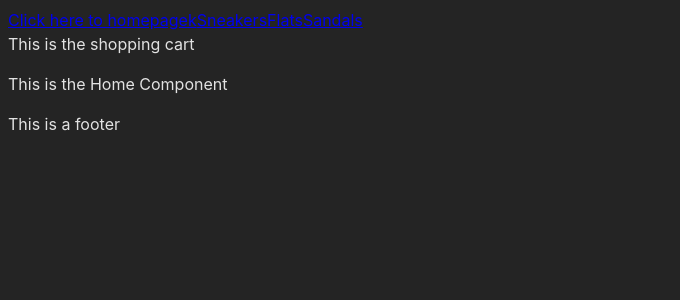
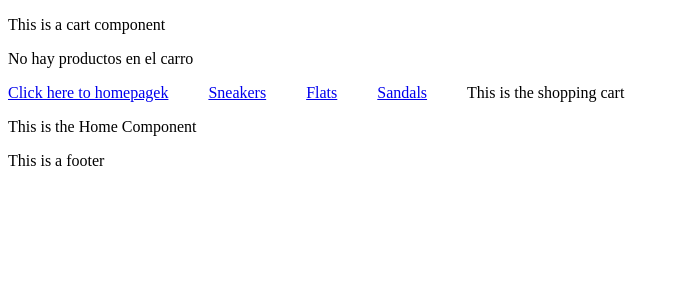
Before and after one commit to matalvarez10/Shopping-cart, a React (Vite) app: page / in a window 1280 px wide. Shown: the top 300 px of the page, without its empty margins (0-680 px from the left). Built offline with nearby package versions, Linux system fonts and the light colour scheme.

Commit message:
First Cart implementation

```diff
--- a/src/App.tsx
+++ b/src/App.tsx
@@ -1,12 +1,11 @@
 import { useState, useEffect } from "react";
 import { IProductData } from "./interfaces/productData.interface";
-import NavBarComponent from "./components/navbarComponent";
-import FooterComponent from "./components/footerComponent";
 import { ProductContext } from "./contexts/productContext";
+import LayoutComponent from "./components/layoutComponents/layoutComponent";
 
-import { Outlet } from "react-router-dom";
 function App() {
   const [productData, setProductData] = useState<IProductData[]>([]);
+
   useEffect(() => {
     fetch("../db/products.json")
       .then((response) => response.json())
@@ -17,17 +16,7 @@ function App() {
 
   return (
     <ProductContext.Provider value={productData}>
-      <NavBarComponent/>
-      <Outlet/>
-{/*         {productData
-          .filter((x) => x.category == "sandals")
-          .map((product) => (
-            <>
-              <p>{product.title}</p>
-              <img src={product.img} alt="product" />
-            </>
-          ))} */}
-          <FooterComponent/>
+      <LayoutComponent />
     </ProductContext.Provider>
   );
 }
--- /dev/null
+++ b/src/components/cartComponent.tsx
@@ -0,0 +1,25 @@
+import { useContext } from "react";
+import { CartContext } from "../contexts/cartContext";
+
+const CartComponent = () => {
+  const cartProducts = useContext(CartContext);
+  console.log(cartProducts);
+  //const totalCart = cartProducts.
+  return (
+    <>
+      <p>This is a cart component</p>
+      {cartProducts.length === 0 ? (
+        <p>No hay productos en el carro</p>
+      ) : (
+        <>
+          {cartProducts.map((product) => (
+            <p>{product.title}</p>
+          ))}
+          <p>TOTAL : XD</p>
+        </>
+      )}
+    </>
+  );
+};
+
+export default CartComponent;
--- /dev/null
+++ b/src/components/layoutComponents/layoutComponent.tsx
@@ -0,0 +1,28 @@
+import { Outlet } from "react-router-dom";
+import { useState } from "react";
+import CartComponent from "../cartComponent";
+import NavBarComponent from "./navbarComponent";
+import FooterComponent from "./footerComponent";
+import { CartContext } from "../../contexts/cartContext";
+import { IProductData } from "../../interfaces/productData.interface";
+
+const LayoutComponent = () => {
+  const [cartData, setCartData] = useState<IProductData[]>([]);
+  const handleCartData = (newValue: IProductData) => {
+    setCartData((prevData) => {
+      return [...prevData, newValue];
+    });
+  };
+  console.log(cartData);
+
+  return (
+    <CartContext.Provider value={cartData}>
+      <CartComponent />
+      <NavBarComponent />
+      <Outlet context={handleCartData} />
+      <FooterComponent />
+    </CartContext.Provider>
+  );
+};
+
+export default LayoutComponent;
--- a/src/components/listProductsComponent.tsx
+++ b/src/components/listProductsComponent.tsx
@@ -1,13 +1,21 @@
 import { IProductData } from "../interfaces/productData.interface";
+import { useOutletContext } from "react-router-dom";
 
+interface IListProductsProps{
+  products : IProductData[];
+}
 
-const ListProductComponents = ({products}:{products : IProductData[]}) => {
+const ListProductComponents:React.FC<IListProductsProps> = ({products}) => {
+  const handleCartData : (newValue: IProductData) => void = useOutletContext();
     return ( <>
     {products.map((product) => (
-            <div>
+            <div className="product-card">
               <p>{product.title}</p>
               <img src={product.img} alt="product" />
               <p>{product.prevPrice}</p>
+              <button onClick={() => {
+                handleCartData(product);
+              }}>Add to cart</button>
             </div>
           ))}
     </> );
--- a/src/components/productsComponent.tsx
+++ b/src/components/productsComponent.tsx
@@ -5,6 +5,7 @@ import ListProductComponents from "./listProductsComponent";
 
 const ProductsComponent = () => {
   const { name } = useParams();
+
   const products = useContext(ProductContext);
   return (
     <>
@@ -12,7 +13,7 @@ const ProductsComponent = () => {
       {name === "sandals" ? (
         <ListProductComponents
           products={products.filter(
-            (product) => product.category === "sandals"
+            (product) => product.category === "heels"
           )}
         />
       ) : name === "sneakers" ? (
--- /dev/null
+++ b/src/contexts/cartContext.ts
@@ -0,0 +1,4 @@
+import { createContext} from "react";
+import { IProductData } from "../interfaces/productData.interface";
+
+export const CartContext = createContext<IProductData[]>([]);
--- a/src/index.css
+++ b/src/index.css
@@ -1,15 +1,9 @@
-:root {
-  font-family: Inter, system-ui, Avenir, Helvetica, Arial, sans-serif;
-  line-height: 1.5;
-  font-weight: 400;
+nav{
+  display: flex;
+  flex-direction: row;
+  gap: 40px;
+}
 
-  color-scheme: light dark;
-  color: rgba(255, 255, 255, 0.87);
-  background-color: #242424;
-
-  font-synthesis: none;
-  text-rendering: optimizeLegibility;
-  -webkit-font-smoothing: antialiased;
-  -moz-osx-font-smoothing: grayscale;
-  -webkit-text-size-adjust: 100%;
+.product-card{
+  border: 1px solid black;
 }
```
Also changed, not shown: src/components/layoutComponents/footerComponent.tsx (renamed from src/components/footerComponent.tsx), src/components/layoutComponents/navbarComponent.tsx (renamed from src/components/navbarComponent.tsx).
